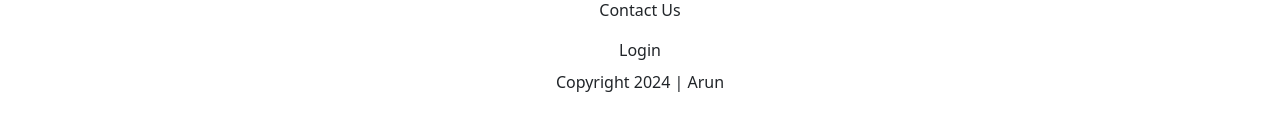
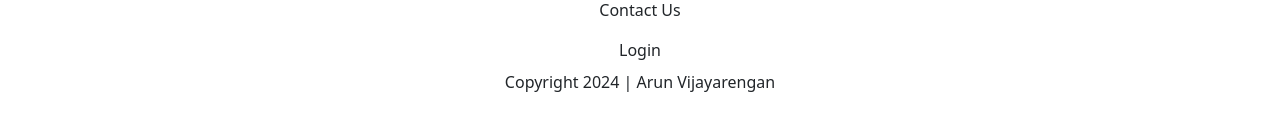
Before and after one commit to arunprabu/genesys-react-course-2024, a React (Vite) app in the folder big-react-app/: page / in a window 1280 px wide. Shown: the part 667-797 px from the top of the page. Built offline with nearby package versions, Linux system fonts and the light colour scheme.

Commit message:
changing developerName in footer

```diff
--- a/big-react-app/src/layouts/Footer.tsx
+++ b/big-react-app/src/layouts/Footer.tsx
@@ -2,7 +2,7 @@ import MenuList from "./MenuList";
 
 const Footer: React.FC = () => {
   const copyrightYear = 2024;
-  const developerName = "Arun";
+  const developerName = "Arun Vijayarengan";
 
   return (
     <footer className="text-center">
```
